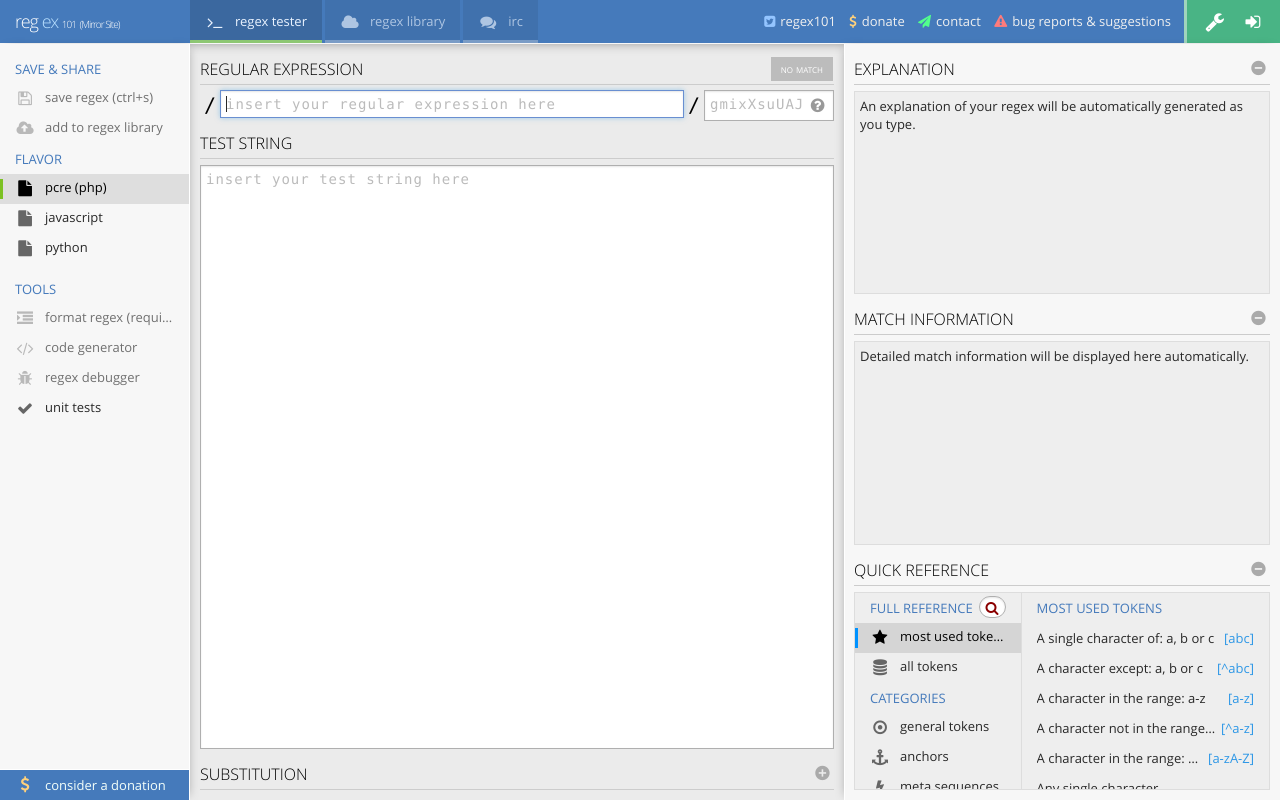
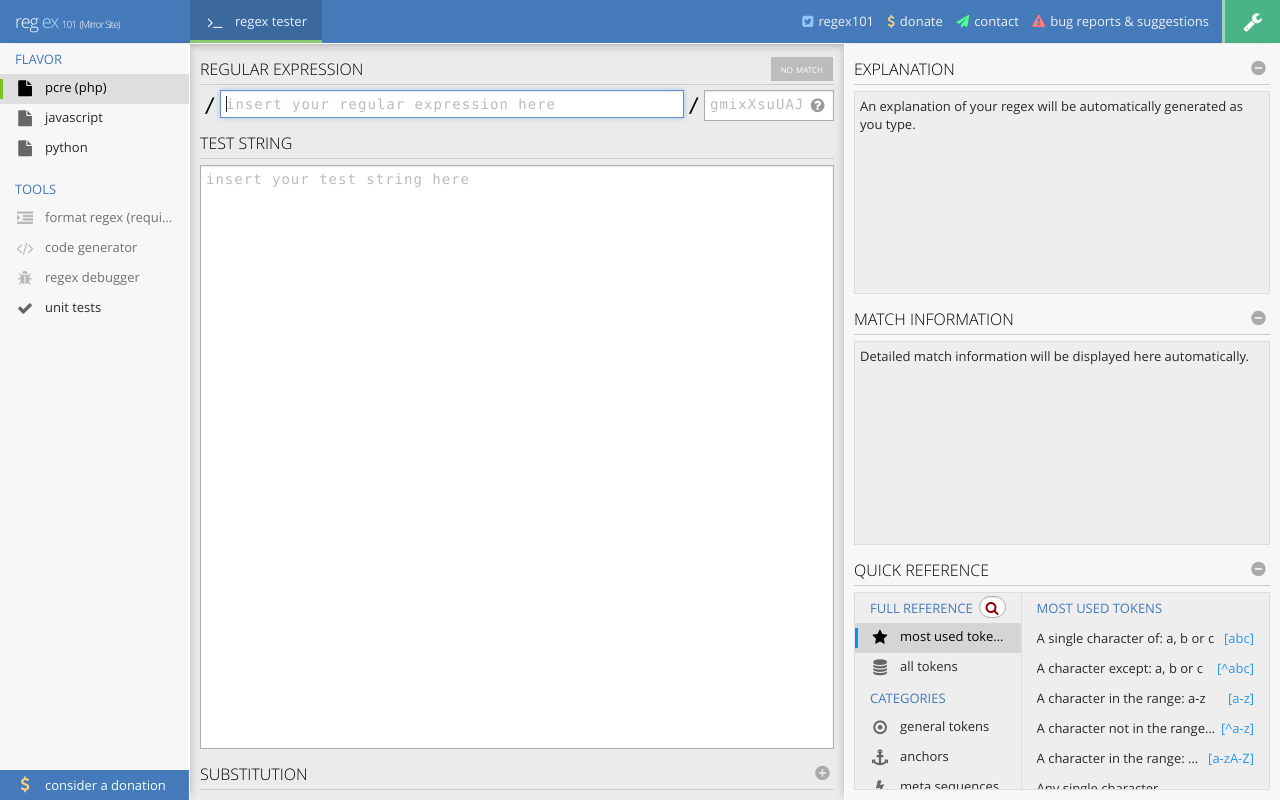
Before and after one commit to akfish/regex101, a plain HTML site: page index.html in a window 1280 px wide. Drawn offline with Linux system fonts and the light colour scheme.

Commit message:
Hide unavailable features

```diff
--- a/index.html
+++ b/index.html
@@ -33,7 +33,7 @@
 					 	<i class="fa fa-circle fa-stack-2x"></i>
 						<i class="fa fa-wrench fa-stack-1x"></i>
 					</span>
-										<span class="fa-stack fa-lg" id="sign_in_out" title="Sign in">
+					<span class="fa-stack fa-lg" id="sign_in_out" title="Sign in" style="display: none">
 						<i class="fa fa-circle fa-stack-2x"></i>
 						<i class="fa fa-sign-in fa-stack-1x"></i>
 					</span>
@@ -51,10 +51,10 @@
 					<li class="fullscreen header_nav active main_menu main" data-id="40">
 						<i class="fa fa-terminal"></i><span class="large_menu">Regex Tester</span>
 					</li>
-					<li class="fullscreen header_nav main_menu community" data-id="43">
+					<li class="fullscreen header_nav main_menu community" data-id="43" style="display: none">
 						<i class="fa fa-cloud"></i><span class="large_menu">Regex Library</span>
 					</li>
-					<li class="fullscreen header_nav main_menu" data-id="42">
+					<li class="fullscreen header_nav main_menu" data-id="42" style="display: none">
 						<a target="_blank" href="http://webchat.freenode.net/?nick=regex101-....&amp;channels=regex" id="irc">
 							<i class="fa fa-comments"></i><span class="large_menu">IRC</span>
 						</a>
@@ -152,7 +152,7 @@
 	</div>
 <div id="inline_menu" class="box_overflow_fix general_menu">
 	<ul class="first-ul overflow_handler">
-		<li class="regex_menu extension_menu share_menu">
+		<li class="regex_menu extension_menu share_menu" style="display: none">
 			<ul>
 				<li class="menu_notice">Save &amp; Share</li>
 				<li id="permalink_menu" class="menu_item disabled" data-id="3" data-permalink="" data-version="">
```
